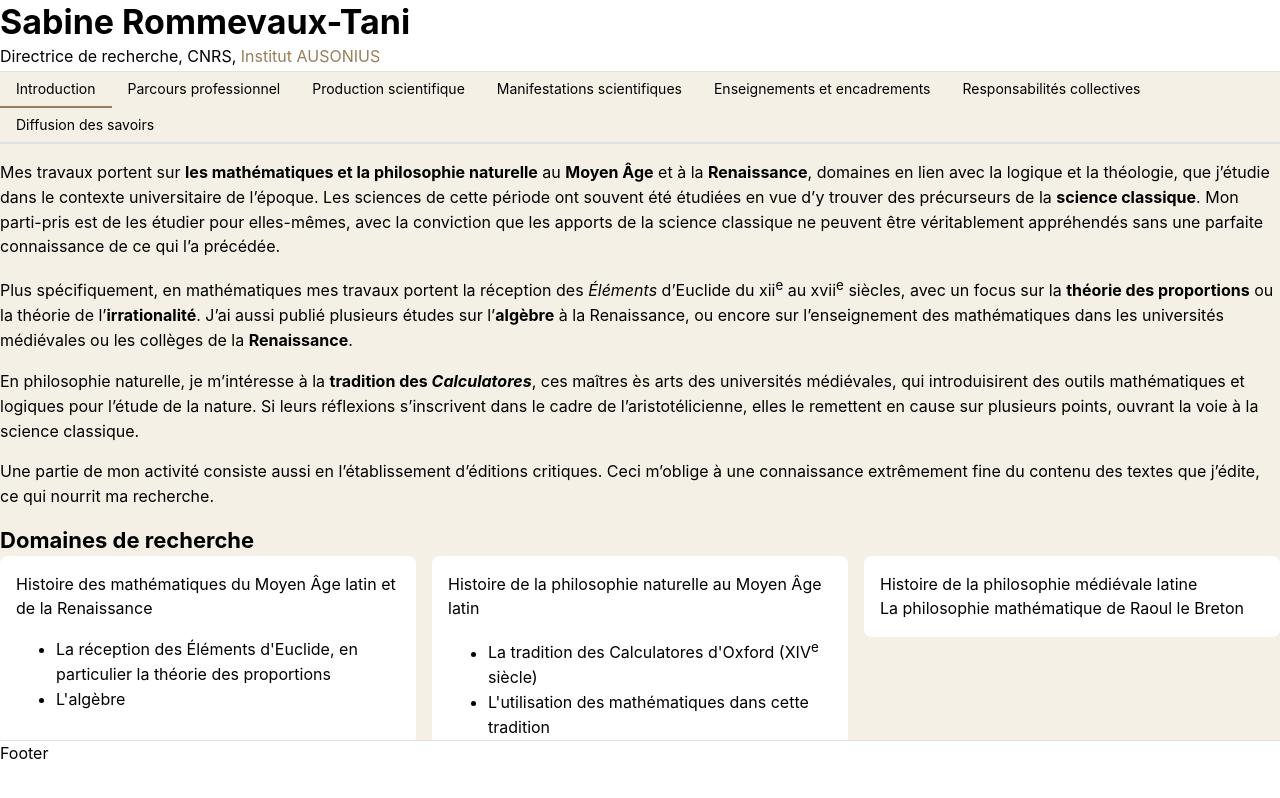
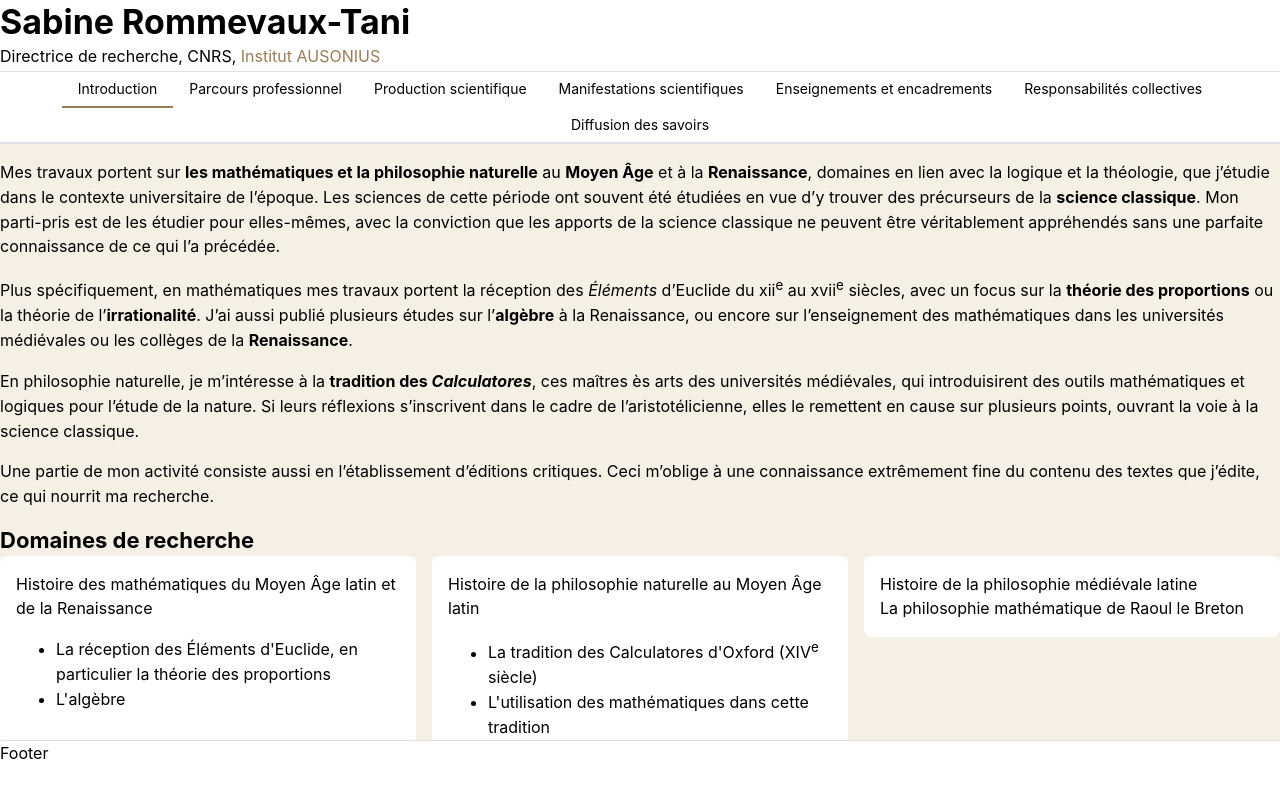
Before and after one commit to 0N0K0/sabine-rommevaux-tani, a React (Vite) app: page / in a window 1280 px wide. Built offline with nearby package versions, Linux system fonts and the light colour scheme.

Commit message:
TabsList

```diff
--- a/src/content/MainContent.tsx
+++ b/src/content/MainContent.tsx
@@ -21,10 +21,12 @@ export function MainContent() {
       }}
     >
       <Tabs.List
+        justify="center"
         style={{
           position: 'sticky',
           top: 0,
           zIndex: 10,
+          background: 'white',
         }}
       >
         <Tabs.Tab key="introduction" value="introduction">
```
